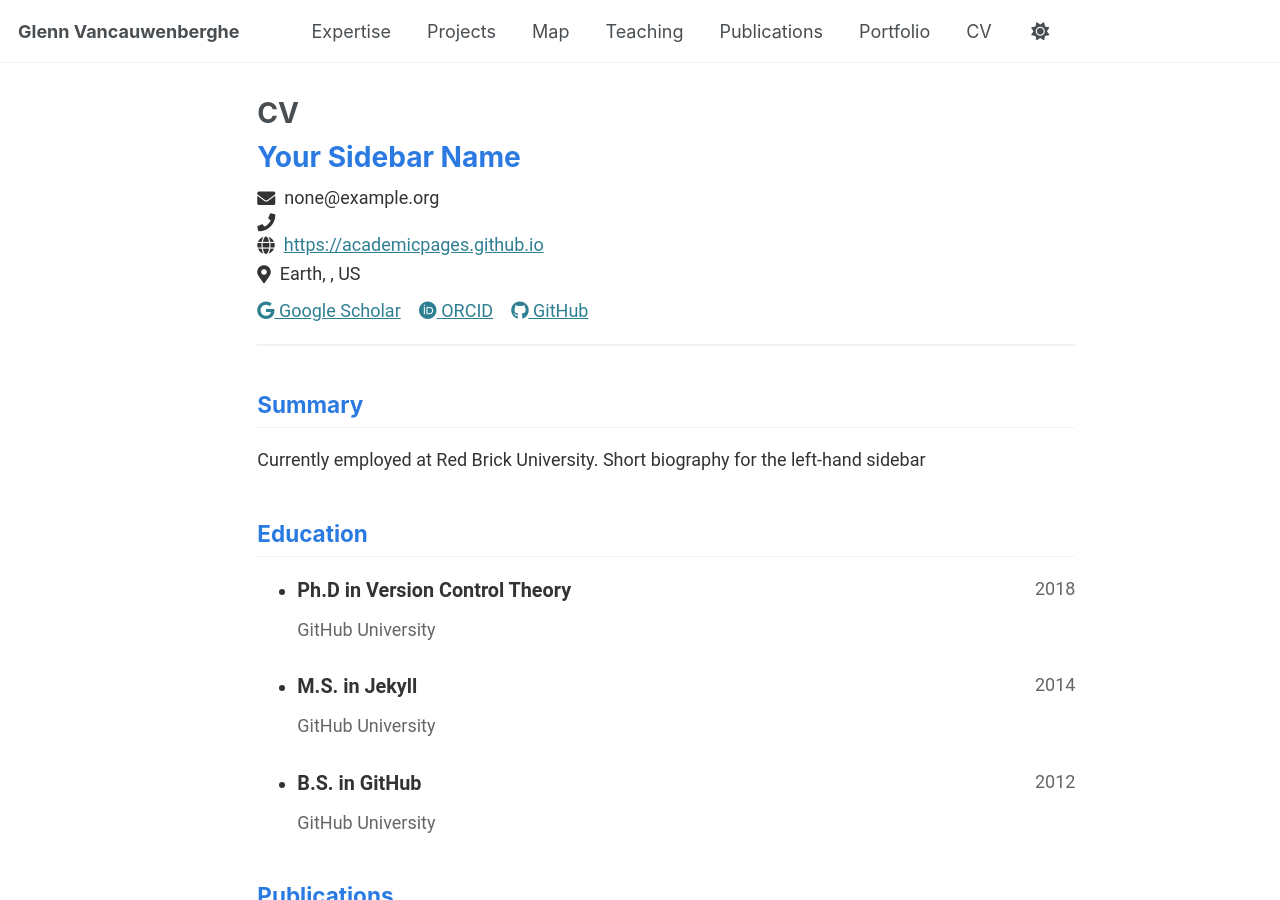
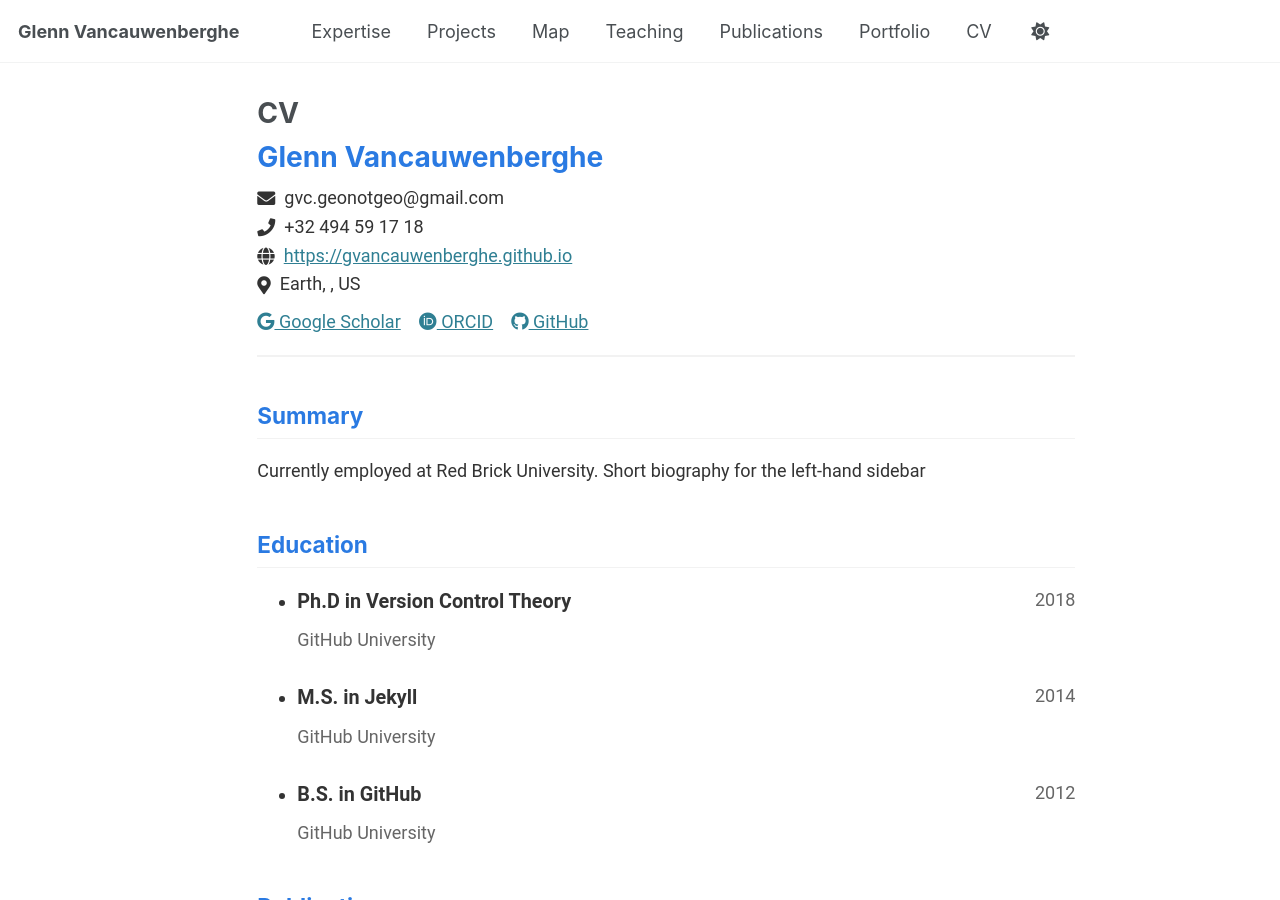
Before and after one commit to GVancauwenberghe/gvancauwenberghe.github.io, a Jekyll site: the page built from _pages/cv-json.md, in a window 1280 px wide and 900 px high. Built offline with Jekyll 4.4.1, drawn with Linux system fonts in a browser that asks for light colours.

Commit message:
Update cv.json

```diff
--- a/_data/cv.json
+++ b/_data/cv.json
@@ -1,9 +1,9 @@
 {
   "basics": {
-    "name": "Your Sidebar Name",
-    "email": "none@example.org",
-    "phone": "",
-    "website": "https://academicpages.github.io",
+    "name": "Glenn Vancauwenberghe",
+    "email": "gvc.geonotgeo@gmail.com",
+    "phone": "+32 494 59 17 18",
+    "website": "https://gvancauwenberghe.github.io",
     "summary": "Currently employed at Red Brick University. Short biography for the left-hand sidebar",
     "location": {
       "address": "",
```
